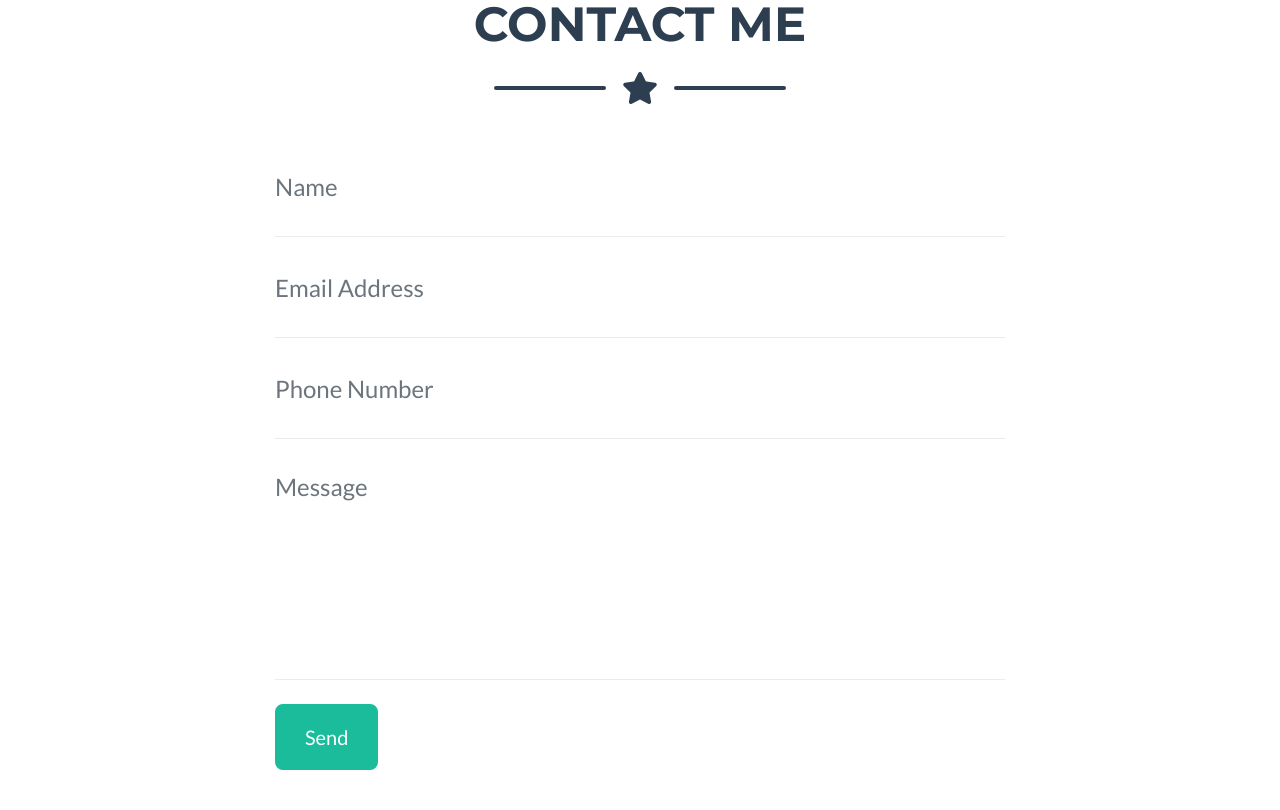
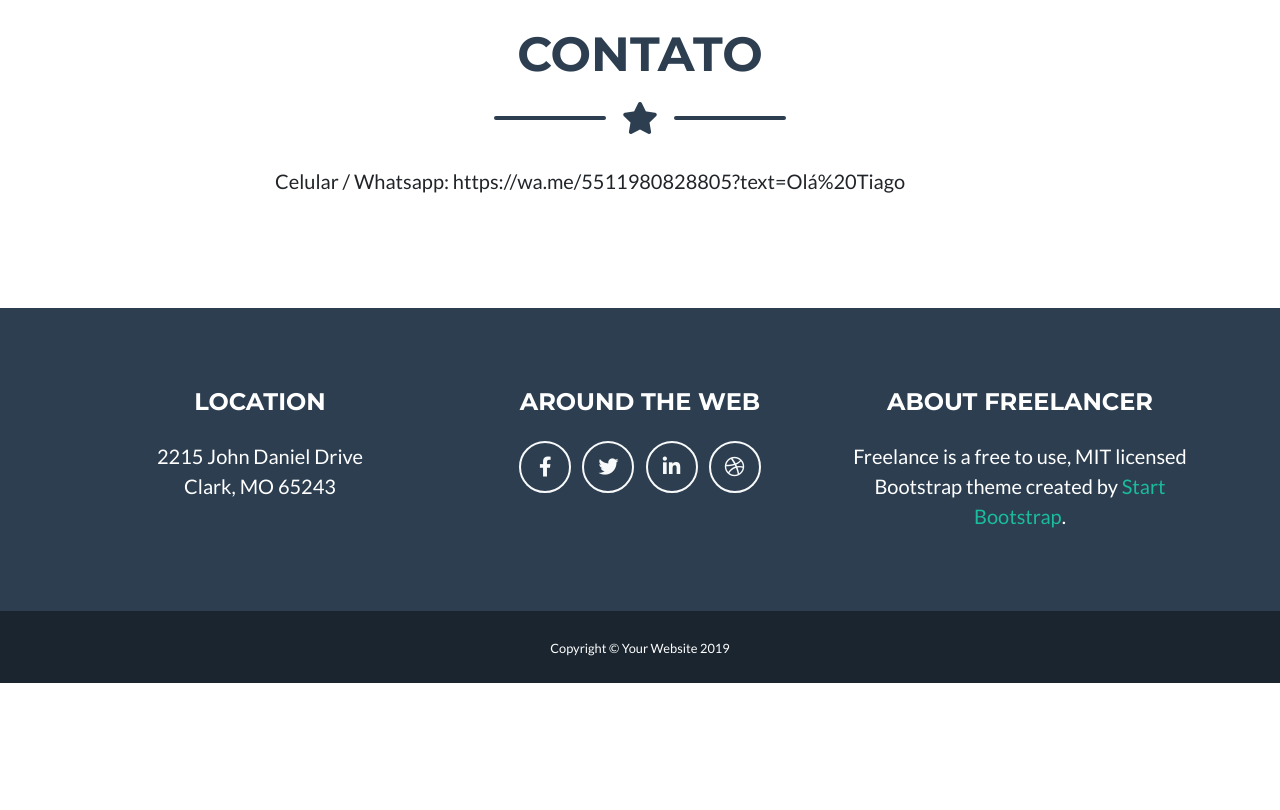
Before and after one commit to tbm3000/homepage, a website with bundled scripts: page index.html in a window 1280 px wide. Shown: the part 2870-3680 px from the top of the page. After the commit the page ends 3553 px from the top, so only its background shows below. Built offline with nearby package versions, Linux system fonts and the light colour scheme.

Commit message:
Update index.html

```diff
--- a/index.html
+++ b/index.html
@@ -227,7 +227,7 @@
               PROGRAMAÇÃO WEB
             </p>
             <p class="lead" style="text-align: justify;">
-            JavaScript
+            JavaScript <br>
             JQuerry <br>
             HTML 5 <br>
             CSS <br>
@@ -263,7 +263,7 @@
     <div class="container">
 
       <!-- Contact Section Heading -->
-      <h2 class="page-section-heading text-center text-uppercase text-secondary mb-0">Contact Me</h2>
+      <h2 class="page-section-heading text-center text-uppercase text-secondary mb-0">Contato</h2>
 
       <!-- Icon Divider -->
       <div class="divider-custom">
@@ -278,41 +278,7 @@
       <div class="row">
         <div class="col-lg-8 mx-auto">
           <!-- To configure the contact form email address, go to mail/contact_me.php and update the email address in the PHP file on line 19. -->
-          <form name="sentMessage" id="contactForm" novalidate="novalidate">
-            <div class="control-group">
-              <div class="form-group floating-label-form-group controls mb-0 pb-2">
-                <label>Name</label>
-                <input class="form-control" id="name" type="text" placeholder="Name" required="required" data-validation-required-message="Please enter your name.">
-                <p class="help-block text-danger"></p>
-              </div>
-            </div>
-            <div class="control-group">
-              <div class="form-group floating-label-form-group controls mb-0 pb-2">
-                <label>Email Address</label>
-                <input class="form-control" id="email" type="email" placeholder="Email Address" required="required" data-validation-required-message="Please enter your email address.">
-                <p class="help-block text-danger"></p>
-              </div>
-            </div>
-            <div class="control-group">
-              <div class="form-group floating-label-form-group controls mb-0 pb-2">
-                <label>Phone Number</label>
-                <input class="form-control" id="phone" type="tel" placeholder="Phone Number" required="required" data-validation-required-message="Please enter your phone number.">
-                <p class="help-block text-danger"></p>
-              </div>
-            </div>
-            <div class="control-group">
-              <div class="form-group floating-label-form-group controls mb-0 pb-2">
-                <label>Message</label>
-                <textarea class="form-control" id="message" rows="5" placeholder="Message" required="required" data-validation-required-message="Please enter a message."></textarea>
-                <p class="help-block text-danger"></p>
-              </div>
-            </div>
-            <br>
-            <div id="success"></div>
-            <div class="form-group">
-              <button type="submit" class="btn btn-primary btn-xl" id="sendMessageButton">Send</button>
-            </div>
-          </form>
+          <p class="lead"><strong>Celular / Whatsapp:</strong> https://wa.me/5511980828805?text=Olá%20Tiago</p>
         </div>
       </div>
 
```
